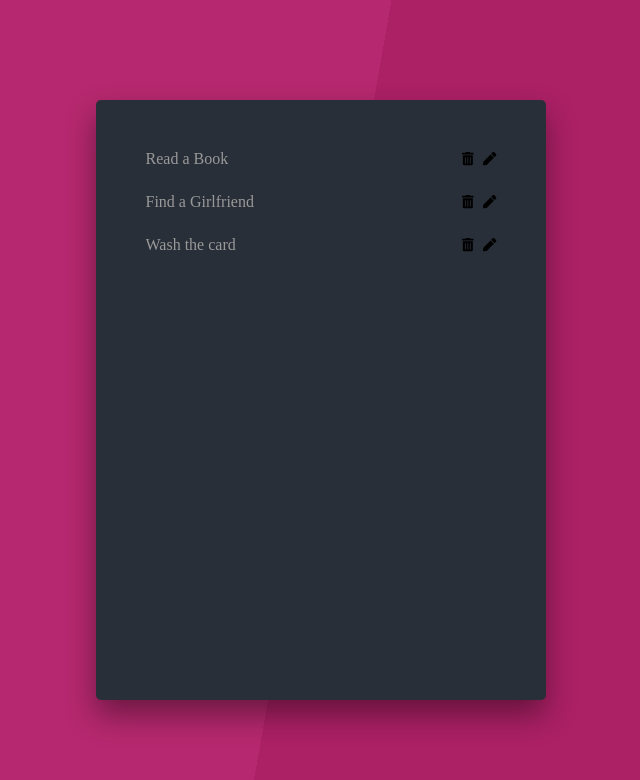
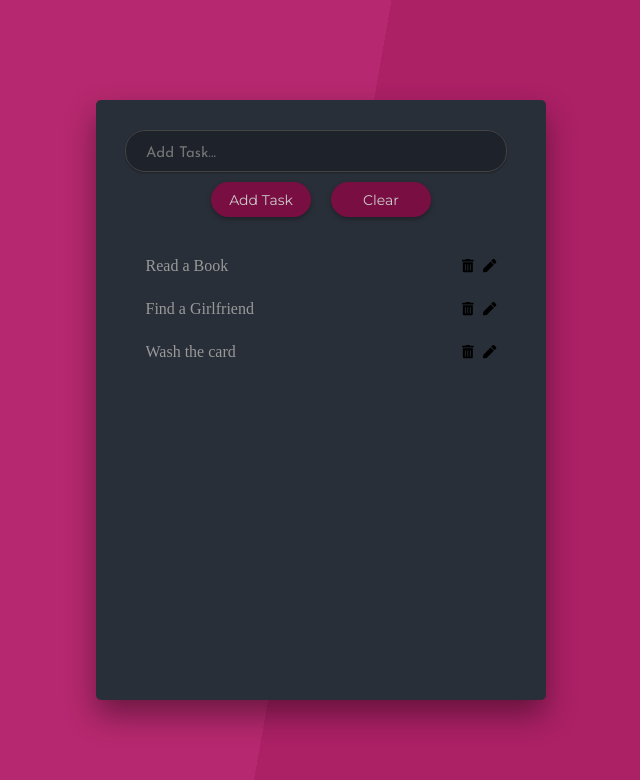
Before and after one commit to kimjayluta/hooks-task-manager, a React (Create React App) app: page / in a window 1280 px wide. Shown: the top 780 px of the page, without its empty margins (319-959 px from the left). Built offline with nearby package versions, Linux system fonts and the light colour scheme.

Commit message:
chore: Creating the Task Form

```diff
--- a/src/components/App.js
+++ b/src/components/App.js
@@ -1,5 +1,6 @@
 import React from 'react'
 import TaskList from './TaskList'
+import TaskForm from './TaskForm'
 import TaskListContextProvider from '../context/TaskListContext';
 import '../App.css'
 
@@ -9,6 +10,7 @@
 			<div className="container">
 				<div className="app-wrapper">
 					<div className="main">
+						<TaskForm />
 						<TaskList />
 					</div>
 				</div>
--- /dev/null
+++ b/src/components/TaskForm.js
@@ -0,0 +1,15 @@
+import React from 'react'
+
+const TaskForm = () => {
+	return (
+		<form className="form">
+			<input type="text" className="task-input" placeholder="Add Task..." required/>
+			<div className="buttons">
+				<button className="btn add-task-btn" type="submit"> Add Task </button>
+				<button className="btn clear-btn"> Clear </button>
+			</div>
+		</form>
+	)
+}
+
+export default TaskForm
```
